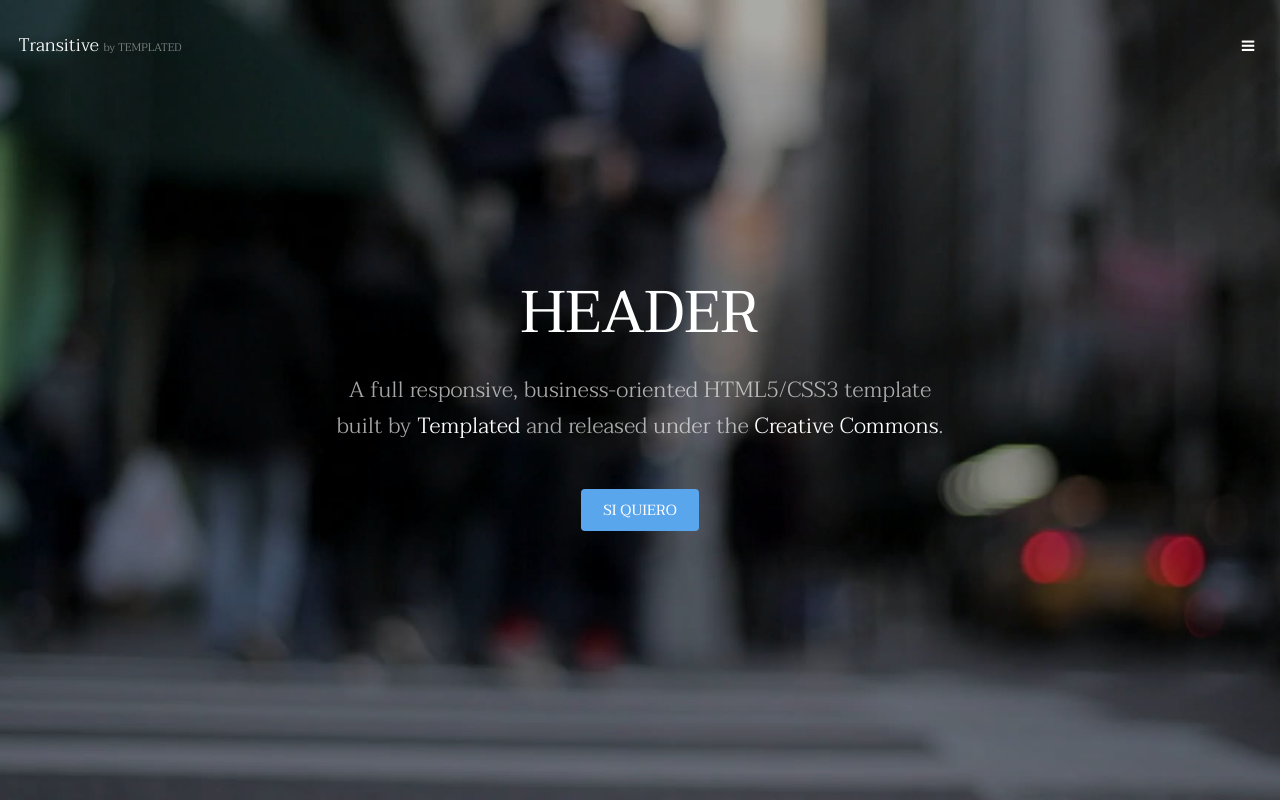
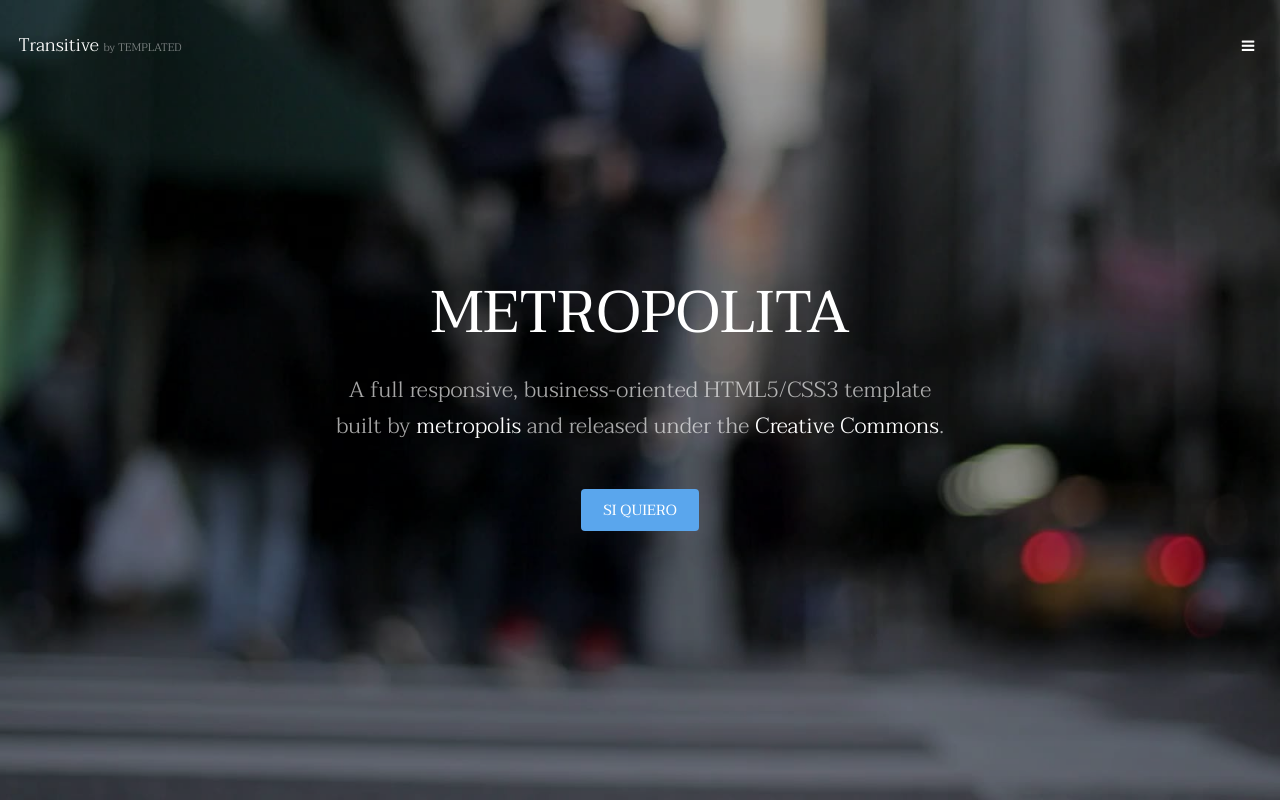
Before and after one commit to sanverpar-ops/repositorio-metropolitan, a plain HTML site: page index.html in a window 1280 px wide. Shown: the top 800 px of the page. Drawn offline with Linux system fonts and the light colour scheme.

Commit message:
cambio de letras sandra

```diff
--- a/index.html
+++ b/index.html
@@ -36,9 +36,9 @@
 		-->
 			<section id="banner" data-video="images/banner">
 				<div class="inner">
-					<h1>HEADER</h1>
+					<h1>METROPOLITA</h1>
 					<p>A full responsive, business-oriented HTML5/CSS3 template<br />
-					built by <a href="https://templated.co/">Templated</a> and released under the <a href="https://templated.co/license">Creative Commons</a>.</p>
+					built by <a href="https://templated.co/">metropolis</a> and released under the <a href="https://templated.co/license">Creative Commons</a>.</p>
 					<a href="#one" class="button special scrolly">si quiero</a>
 				</div>
 			</section>
```
